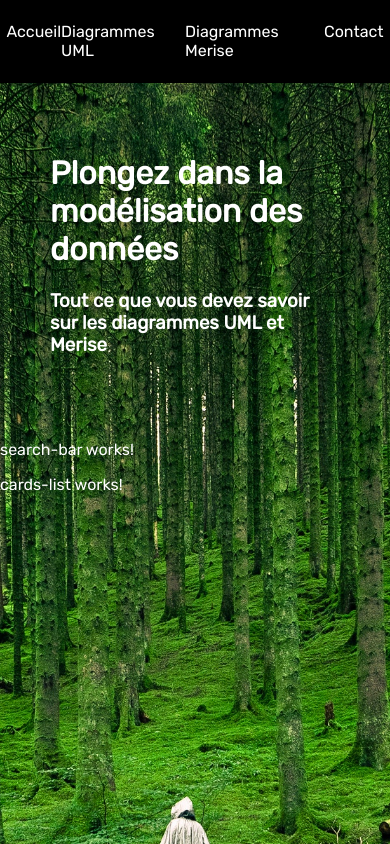
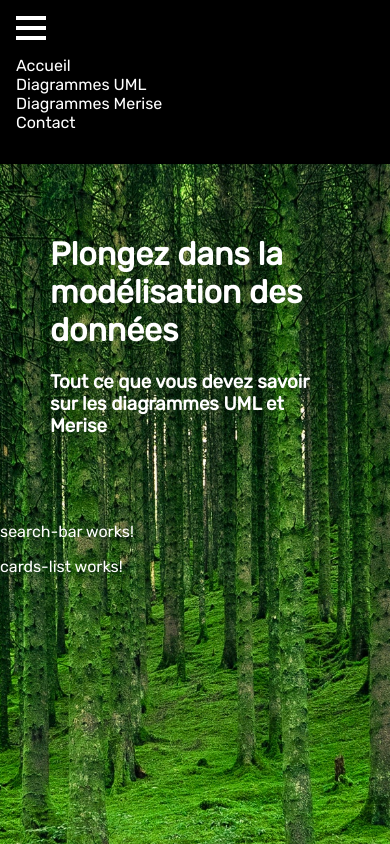
Before and after one commit to 2023-cda-alt-devops-p4/catalog-cl, an Angular app: page / in a window 390 px wide. Shown: the top 844 px of the page. Built offline with nearby package versions, Linux system fonts and the light colour scheme.

Commit message:
feat: add a burger menu
with media queries on small screen
without animation

```diff
--- a/src/app/navigation/navigation.component.css
+++ b/src/app/navigation/navigation.component.css
@@ -22,3 +22,39 @@
 .nav-link.active {
   font-weight: bold;
 }
+
+/* Menu burger */
+.menu-toggle-button {
+  display: none;
+  cursor: pointer;
+}
+
+.burger-icon {
+  display: flex;
+  flex-direction: column;
+  width: 1.875rem;
+  height: 1.5rem;
+  justify-content: space-between;
+  align-items: center;
+}
+
+.bar {
+  width: 1.875rem;
+  height: 0.25rem;
+  background-color: white;
+}
+
+/* Collapse */
+@media (max-width: 768px) {
+  .navbar {
+    padding: 1rem;
+  }
+
+  .menu-toggle-button {
+    display: block;
+  }
+
+  .nav-list {
+    flex-direction: column;
+  }
+}
--- a/src/app/navigation/navigation.component.html
+++ b/src/app/navigation/navigation.component.html
@@ -1,4 +1,11 @@
 <nav class="navbar">
+  <div id="menu-toggle" class="menu-toggle-button">
+    <div class="burger-icon">
+      <div class="bar"></div>
+      <div class="bar"></div>
+      <div class="bar"></div>
+    </div>
+  </div>
   <ul class="nav-list">
     <li class="nav-item">
       <a routerLink="/main-view" class="nav-link">Accueil</a>
```
